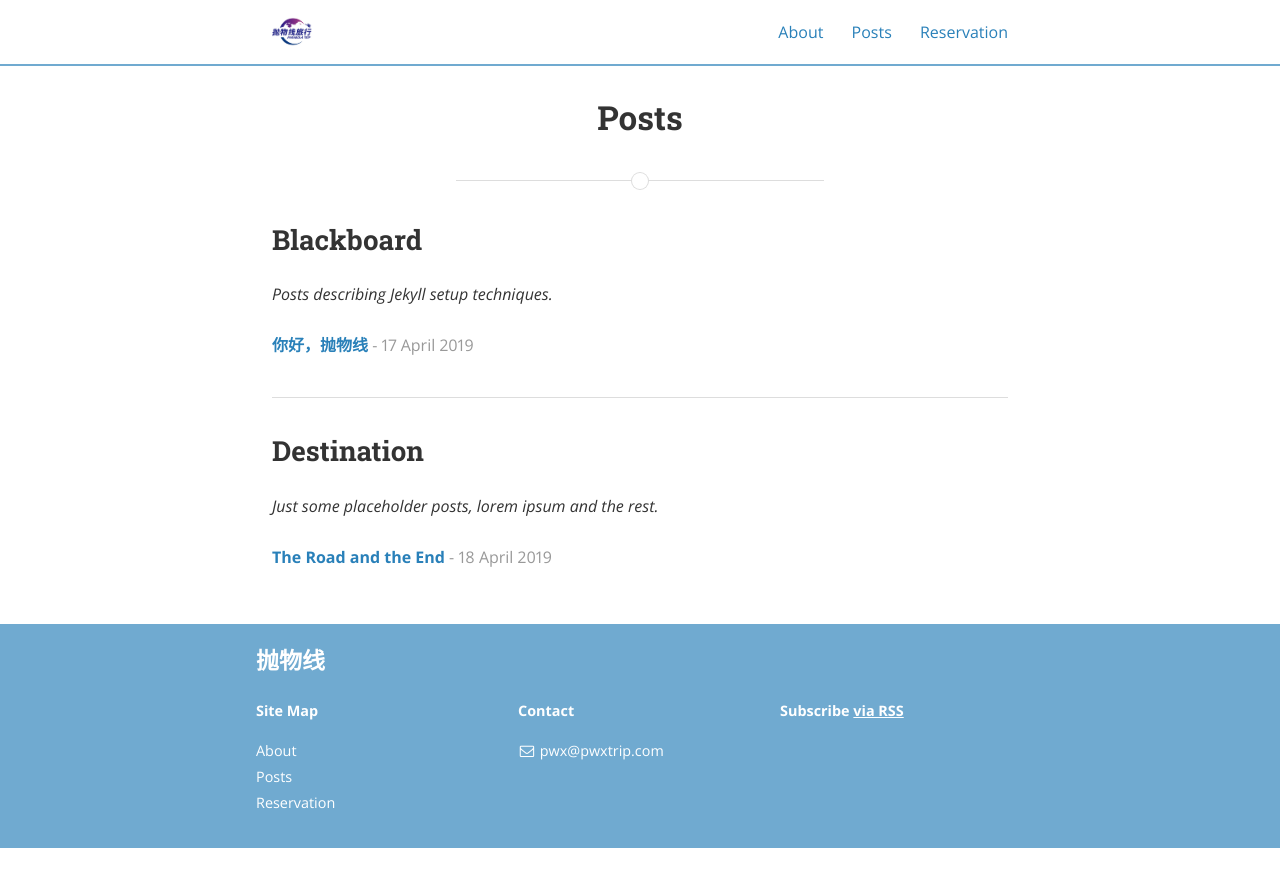
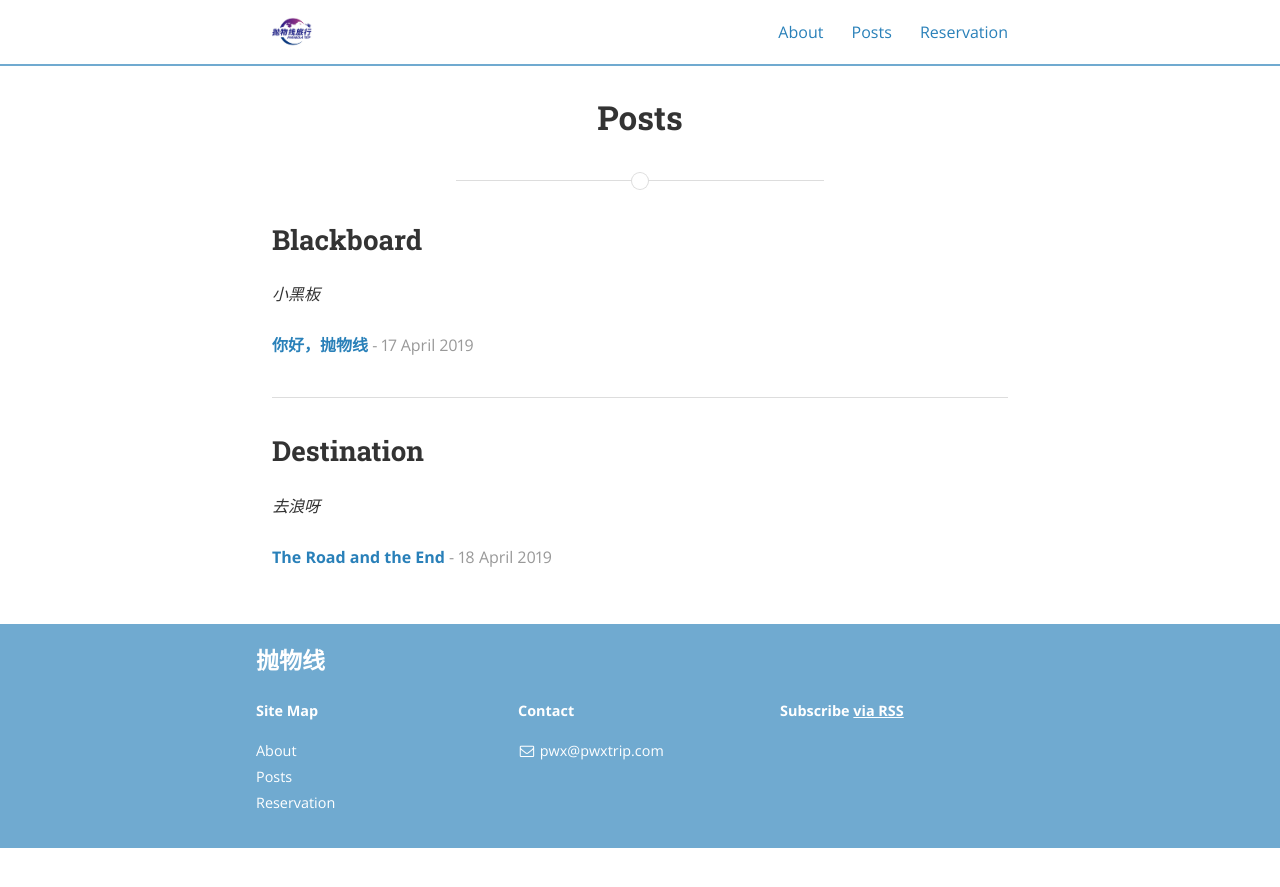
Before and after one commit to paowuxiantravel/paowuxiantravel.github.io, a Jekyll site: the page built from posts.html, in a window 1280 px wide. Shown: the top 887 px of the page. Built offline with Jekyll 4.4.1, drawn with Linux system fonts in a browser that asks for light colours; nearby versions of some CDN libraries.

Commit message:
change page

```diff
--- a/_config.yml
+++ b/_config.yml
@@ -49,10 +49,10 @@ jekyll-archives:
 # Category descriptions (for archive pages)
 descriptions:
   - cat: blackboard
-    desc: "Posts describing Jekyll setup techniques."
+    desc: "小黑板"
 
   - cat: destination
-    desc: "Just some placeholder posts, lorem ipsum and the rest."
+    desc: "去浪呀"
 
 # Social icons and sharing options
 #
--- a/index.html
+++ b/index.html
@@ -11,7 +11,7 @@ layout: default
     </header>
   </div>
 </div>
-
+<!--
 <div class="wrapper">
 <ul class="post-list">
   {% for post in paginator.posts %}
@@ -81,6 +81,6 @@ layout: default
 		{% endif %}
 	</p>
 </nav>
-
 </div>
+-->
 </div>
```
